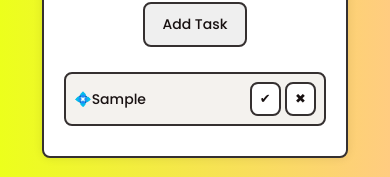
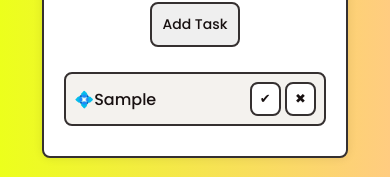
Before and after one commit to mohadmohamed/To-Do-List, a plain HTML site: page index.html in a window 390 px wide. Both pictures are taken after typing "Sample" into the empty fields and a click on the button "Add Task". Shown: the part 174-351 px from the top of the page. Drawn offline with Linux system fonts and the light colour scheme.

Commit message:
4th  commit

```diff
--- a/Style/style.css
+++ b/Style/style.css
@@ -144,16 +144,17 @@ li.done {
     }
     li span {
         overflow-wrap: break-word;
-         width: 69%;
+         width: 70%;
      }
      .addButton {
-        width: 45;
+       width: fit-content;
+        padding:10px;
         font-size: 14px;
         font-weight: 500;
     }
 
     .task{
-        font-size:14px;
+        font-size:16px;
         font-weight: 450;
         color: #181111;
         font-family: "poppins", system-ui;
```
